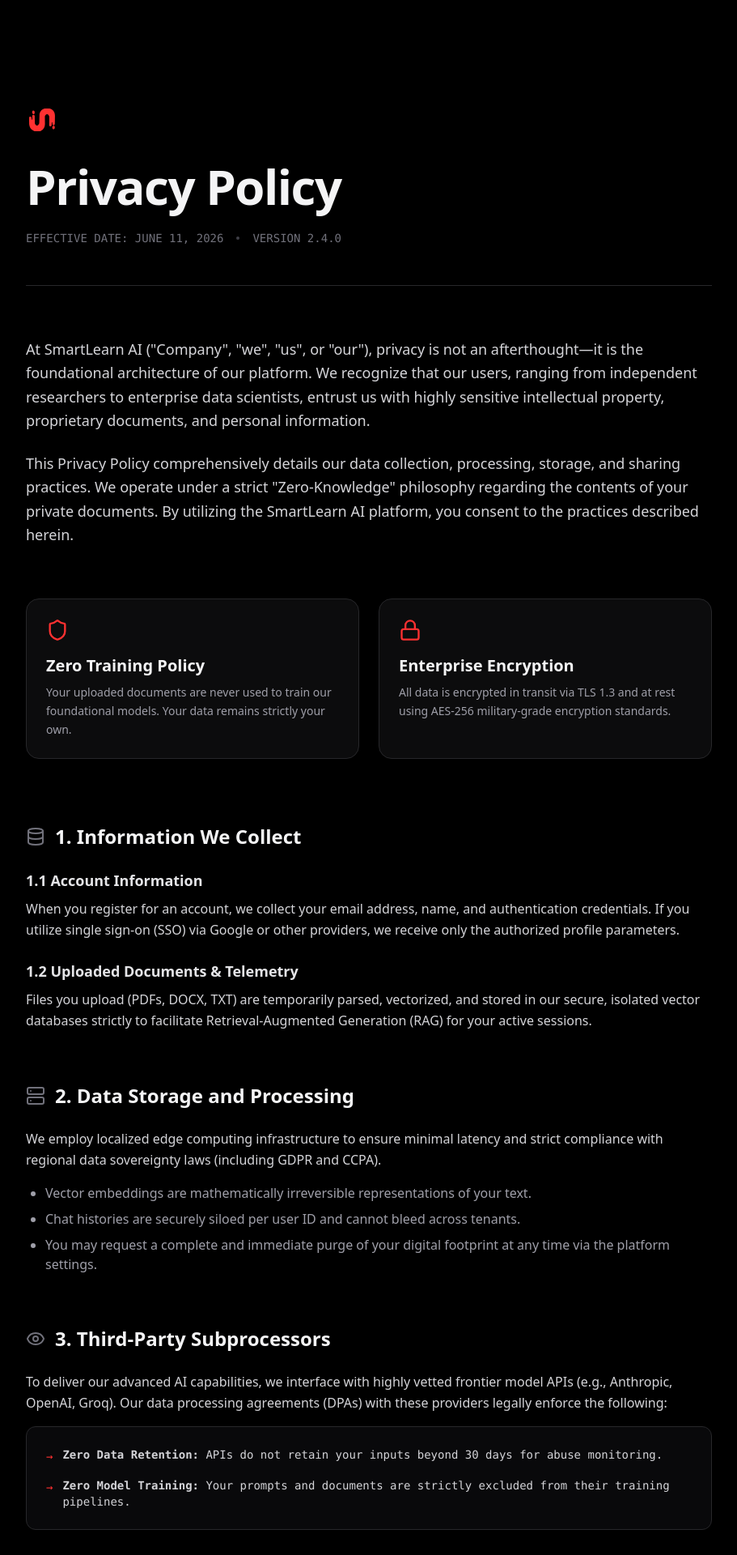
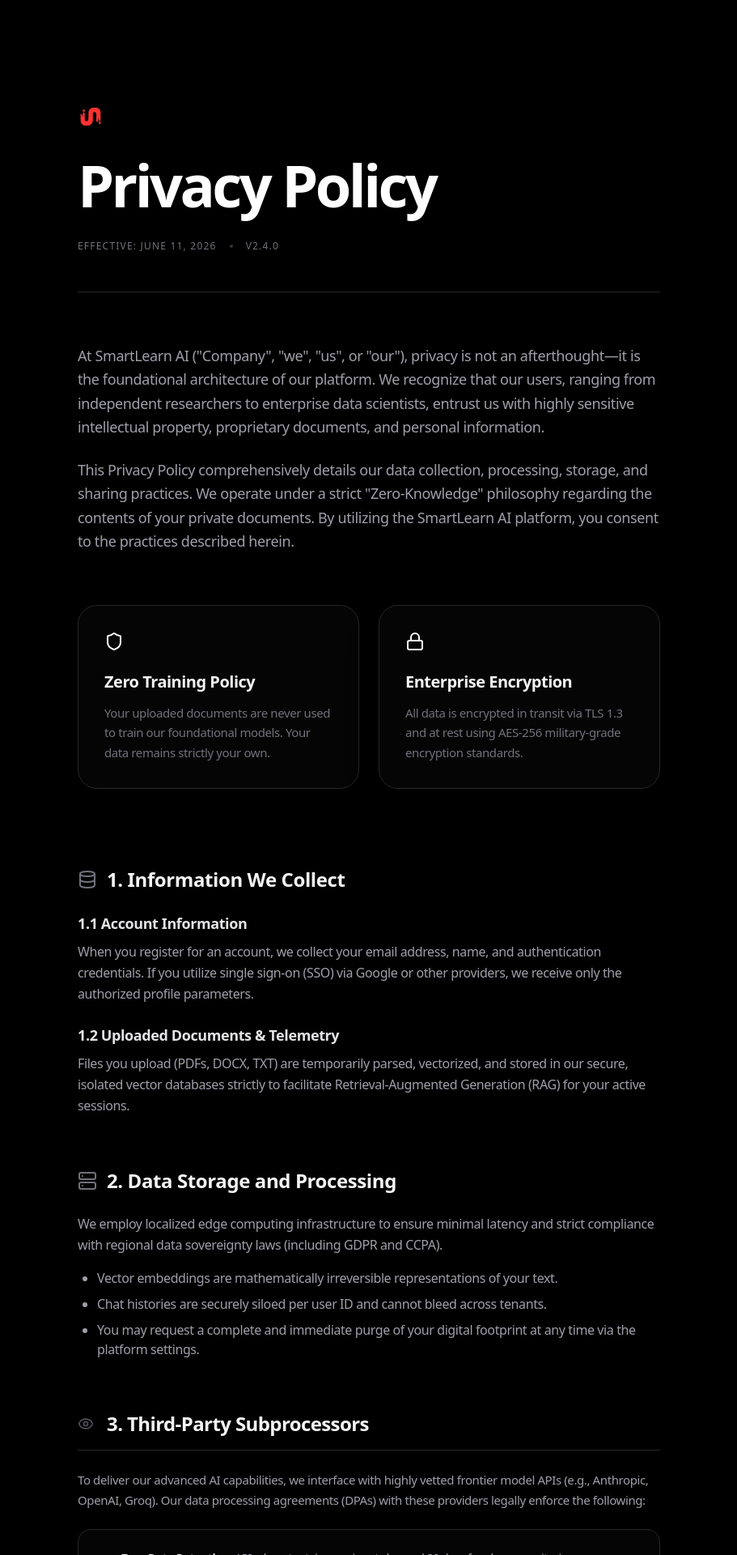
Before and after one commit to Nav33dCodes/smartLearn-AI, a React (Vite) app in the folder smartlearn-frontend/: page /privacy in a window 1280 px wide. Shown: the top 1920 px of the page at 81% size, without its empty margins (184-1095 px from the left). Built offline with nearby package versions, Linux system fonts and the light colour scheme; no server answers.

Commit message:
feat: implement authentication pages including login, signup, password reset, and legal documentation views

```diff
--- a/smartlearn-frontend/src/pages/Privacy.jsx
+++ b/smartlearn-frontend/src/pages/Privacy.jsx
@@ -4,21 +4,21 @@ import Logo from '../components/Logo';
 
 export default function Privacy() {
   return (
-    <div className="dark min-h-screen bg-black text-zinc-300 selection:bg-primary/30 selection:text-white font-sans">
-      <div className="max-w-4xl mx-auto px-6 py-20 sm:py-32">
+    <div className="dark min-h-screen bg-[#000000] text-zinc-400 selection:bg-white/20 selection:text-white font-sans tracking-tight">
+      <div className="max-w-3xl mx-auto px-6 py-24 sm:py-32">
 
         {/* Header */}
-        <div className="mb-16 border-b border-zinc-800 pb-12">
+        <div className="mb-16 border-b border-white/[0.04] pb-12">
           <div className="flex items-center gap-3 mb-8">
-            <Logo size={40} className="text-white" />
+            <Logo size={32} className="text-white" />
           </div>
-          <h1 className="text-4xl sm:text-6xl font-bold tracking-tight text-zinc-100 mb-6">
+          <h1 className="text-5xl sm:text-7xl font-bold tracking-tighter text-white mb-8 leading-none">
             Privacy Policy
           </h1>
-          <div className="flex items-center gap-4 text-sm text-zinc-500 font-mono">
-            <span>EFFECTIVE DATE: JUNE 11, 2026</span>
-            <span className="w-1 h-1 rounded-full bg-zinc-700"></span>
-            <span>VERSION 2.4.0</span>
+          <div className="flex items-center gap-4 text-xs text-zinc-500 font-medium tracking-widest uppercase">
+            <span>Effective: June 11, 2026</span>
+            <span className="w-1 h-1 rounded-full bg-white/20"></span>
+            <span>v2.4.0</span>
           </div>
         </div>
 
@@ -33,16 +33,16 @@ export default function Privacy() {
         </section>
 
         {/* Key Pillars */}
-        <section className="mb-20 grid grid-cols-1 md:grid-cols-2 gap-6">
-          <div className="bg-zinc-900/50 border border-zinc-800 rounded-2xl p-6">
-             <Shield className="text-primary mb-4" size={28} />
-             <h3 className="text-xl font-bold text-zinc-100 mb-2">Zero Training Policy</h3>
-             <p className="text-sm leading-relaxed text-zinc-400">Your uploaded documents are never used to train our foundational models. Your data remains strictly your own.</p>
+        <section className="mb-24 grid grid-cols-1 md:grid-cols-2 gap-6">
+          <div className="bg-[#050505] border border-white/[0.04] rounded-3xl p-8 hover:border-white/10 transition-colors shadow-2xl">
+             <Shield className="text-white mb-6" size={24} />
+             <h3 className="text-xl font-bold text-zinc-100 mb-3 tracking-tight">Zero Training Policy</h3>
+             <p className="text-[15px] leading-relaxed text-zinc-500">Your uploaded documents are never used to train our foundational models. Your data remains strictly your own.</p>
           </div>
-          <div className="bg-zinc-900/50 border border-zinc-800 rounded-2xl p-6">
-             <Lock className="text-primary mb-4" size={28} />
-             <h3 className="text-xl font-bold text-zinc-100 mb-2">Enterprise Encryption</h3>
-             <p className="text-sm leading-relaxed text-zinc-400">All data is encrypted in transit via TLS 1.3 and at rest using AES-256 military-grade encryption standards.</p>
+          <div className="bg-[#050505] border border-white/[0.04] rounded-3xl p-8 hover:border-white/10 transition-colors shadow-2xl">
+             <Lock className="text-white mb-6" size={24} />
+             <h3 className="text-xl font-bold text-zinc-100 mb-3 tracking-tight">Enterprise Encryption</h3>
+             <p className="text-[15px] leading-relaxed text-zinc-500">All data is encrypted in transit via TLS 1.3 and at rest using AES-256 military-grade encryption standards.</p>
           </div>
         </section>
 
@@ -81,22 +81,22 @@ export default function Privacy() {
           </section>
 
           <section>
-            <h2 className="text-2xl font-bold text-zinc-100 mb-6 flex items-center gap-3">
-              <Eye className="text-zinc-500" size={24} />
+            <h2 className="text-2xl font-bold tracking-tight text-zinc-100 mb-6 flex items-center gap-4 border-b border-white/[0.04] pb-4">
+              <Eye className="text-zinc-600" size={20} />
               3. Third-Party Subprocessors
             </h2>
-            <p className="leading-relaxed mb-4">
+            <p className="leading-relaxed mb-6 text-[15px] text-zinc-400">
               To deliver our advanced AI capabilities, we interface with highly vetted frontier model APIs (e.g., Anthropic, OpenAI, Groq). Our data processing agreements (DPAs) with these providers legally enforce the following:
             </p>
-            <div className="bg-zinc-950 border border-zinc-800 rounded-xl p-6">
-              <ul className="space-y-4 font-mono text-sm">
-                <li className="flex items-start gap-3">
-                  <span className="text-primary mt-0.5">→</span>
-                  <span><strong>Zero Data Retention:</strong> APIs do not retain your inputs beyond 30 days for abuse monitoring.</span>
+            <div className="bg-[#050505] border border-white/[0.04] rounded-2xl p-6 shadow-sm">
+              <ul className="space-y-4 text-[14px]">
+                <li className="flex items-start gap-4">
+                  <span className="text-white mt-0.5">→</span>
+                  <span className="text-zinc-400"><strong className="text-zinc-200">Zero Data Retention:</strong> APIs do not retain your inputs beyond 30 days for abuse monitoring.</span>
                 </li>
-                <li className="flex items-start gap-3">
-                  <span className="text-primary mt-0.5">→</span>
-                  <span><strong>Zero Model Training:</strong> Your prompts and documents are strictly excluded from their training pipelines.</span>
+                <li className="flex items-start gap-4">
+                  <span className="text-white mt-0.5">→</span>
+                  <span className="text-zinc-400"><strong className="text-zinc-200">Zero Model Training:</strong> Your prompts and documents are strictly excluded from their training pipelines.</span>
                 </li>
               </ul>
             </div>
@@ -114,9 +114,9 @@ export default function Privacy() {
         </div>
 
         {/* Footer */}
-        <div className="mt-24 pt-12 border-t border-zinc-900 text-center text-sm text-zinc-600">
+        <div className="mt-32 pt-12 border-t border-white/[0.04] flex flex-col sm:flex-row items-center justify-between gap-4 text-[13px] text-zinc-600 font-medium">
           <p>© {new Date().getFullYear()} SmartLearn AI Inc. All rights reserved.</p>
-          <p className="mt-2">For urgent privacy inquiries, please contact legal@smartlearn-ai.com</p>
+          <p>For urgent inquiries: <span className="text-zinc-400 hover:text-white transition-colors cursor-pointer">legal@smartlearn-ai.com</span></p>
         </div>
       </div>
     </div>
--- a/smartlearn-frontend/src/pages/Terms.jsx
+++ b/smartlearn-frontend/src/pages/Terms.jsx
@@ -4,21 +4,21 @@ import Logo from '../components/Logo';
 
 export default function Terms() {
   return (
-    <div className="dark min-h-screen bg-black text-zinc-300 selection:bg-primary/30 selection:text-white font-sans">
-      <div className="max-w-4xl mx-auto px-6 py-20 sm:py-32">
+    <div className="dark min-h-screen bg-[#000000] text-zinc-400 selection:bg-white/20 selection:text-white font-sans tracking-tight">
+      <div className="max-w-3xl mx-auto px-6 py-24 sm:py-32">
 
         {/* Header */}
-        <div className="mb-16 border-b border-zinc-800 pb-12">
+        <div className="mb-16 border-b border-white/[0.04] pb-12">
           <div className="flex items-center gap-3 mb-8">
-            <Logo size={40} className="text-white" />
+            <Logo size={32} className="text-white" />
           </div>
-          <h1 className="text-4xl sm:text-6xl font-bold tracking-tight text-zinc-100 mb-6">
+          <h1 className="text-5xl sm:text-7xl font-bold tracking-tighter text-white mb-8 leading-none">
             Terms & Conditions
           </h1>
-          <div className="flex items-center gap-4 text-sm text-zinc-500 font-mono">
-            <span>EFFECTIVE DATE: JUNE 11, 2026</span>
-            <span className="w-1 h-1 rounded-full bg-zinc-700"></span>
-            <span>VERSION 3.1.0</span>
+          <div className="flex items-center gap-4 text-xs text-zinc-500 font-medium tracking-widest uppercase">
+            <span>Effective: June 11, 2026</span>
+            <span className="w-1 h-1 rounded-full bg-white/20"></span>
+            <span>v3.1.0</span>
           </div>
         </div>
 
@@ -35,15 +35,15 @@ export default function Terms() {
         {/* Detailed Sections */}
         <div className="space-y-16">
           <section>
-            <h2 className="text-2xl font-bold text-zinc-100 mb-6 flex items-center gap-3">
-              <Scale className="text-zinc-500" size={24} />
+            <h2 className="text-2xl font-bold tracking-tight text-zinc-100 mb-6 flex items-center gap-4 border-b border-white/[0.04] pb-4">
+              <Scale className="text-zinc-600" size={20} />
               1. Acceptable Use Policy
             </h2>
-            <div className="bg-zinc-900/40 border border-zinc-800 rounded-2xl p-6 mb-6">
-              <p className="leading-relaxed mb-4">
+            <div className="bg-[#050505] border border-white/[0.04] rounded-2xl p-6 mb-6 shadow-sm">
+              <p className="leading-relaxed mb-4 text-[15px]">
                 You agree not to engage in any of the following prohibited activities while using the Service:
               </p>
-              <ul className="list-disc pl-6 space-y-3 text-zinc-400">
+              <ul className="list-disc pl-6 space-y-3 text-[14px]">
                 <li>Uploading classified, illegal, or illicit materials.</li>
                 <li>Attempting to reverse engineer, decompile, or bypass the platform's security mechanisms or rate limits.</li>
                 <li>Utilizing the platform for automated scraping, mass data extraction, or to train competing artificial intelligence models.</li>
@@ -81,11 +81,11 @@ export default function Terms() {
           </section>
 
           <section>
-            <h2 className="text-2xl font-bold text-zinc-100 mb-6 flex items-center gap-3">
-              <AlertTriangle className="text-zinc-500" size={24} />
+            <h2 className="text-2xl font-bold tracking-tight text-zinc-100 mb-6 flex items-center gap-4 border-b border-white/[0.04] pb-4">
+              <AlertTriangle className="text-zinc-600" size={20} />
               4. Limitation of Liability
             </h2>
-            <p className="leading-relaxed text-zinc-400 border-l-2 border-primary/50 pl-6 italic">
+            <p className="leading-relaxed text-zinc-500 border-l-2 border-white/20 pl-6 italic text-[14px]">
               TO THE MAXIMUM EXTENT PERMITTED BY APPLICABLE LAW, IN NO EVENT SHALL SMARTLEARN AI INC., ITS AFFILIATES, AGENTS, DIRECTORS, EMPLOYEES, OR SUPPLIERS BE LIABLE FOR ANY DIRECT, INDIRECT, PUNITIVE, INCIDENTAL, SPECIAL, CONSEQUENTIAL OR EXEMPLARY DAMAGES, INCLUDING WITHOUT LIMITATION DAMAGES FOR LOSS OF PROFITS, GOODWILL, USE, DATA OR OTHER INTANGIBLE LOSSES, ARISING OUT OF OR RELATING TO THE USE OF, OR INABILITY TO USE, THIS SERVICE.
             </p>
             <p className="leading-relaxed mt-6">
@@ -105,9 +105,9 @@ export default function Terms() {
         </div>
 
         {/* Footer */}
-        <div className="mt-24 pt-12 border-t border-zinc-900 text-center text-sm text-zinc-600">
+        <div className="mt-32 pt-12 border-t border-white/[0.04] flex flex-col sm:flex-row items-center justify-between gap-4 text-[13px] text-zinc-600 font-medium">
           <p>© {new Date().getFullYear()} SmartLearn AI Inc. All rights reserved.</p>
-          <p className="mt-2">Contact legal at legal@smartlearn-ai.com</p>
+          <p>Contact legal at <span className="text-zinc-400 hover:text-white transition-colors cursor-pointer">legal@smartlearn-ai.com</span></p>
         </div>
       </div>
     </div>
```
Also changed, not shown: smartlearn-frontend/src/pages/ForgotPassword.jsx (+16 -16 lines), smartlearn-frontend/src/pages/Login.jsx (+15 -15 lines), smartlearn-frontend/src/pages/Signup.jsx (+18 -18 lines).
